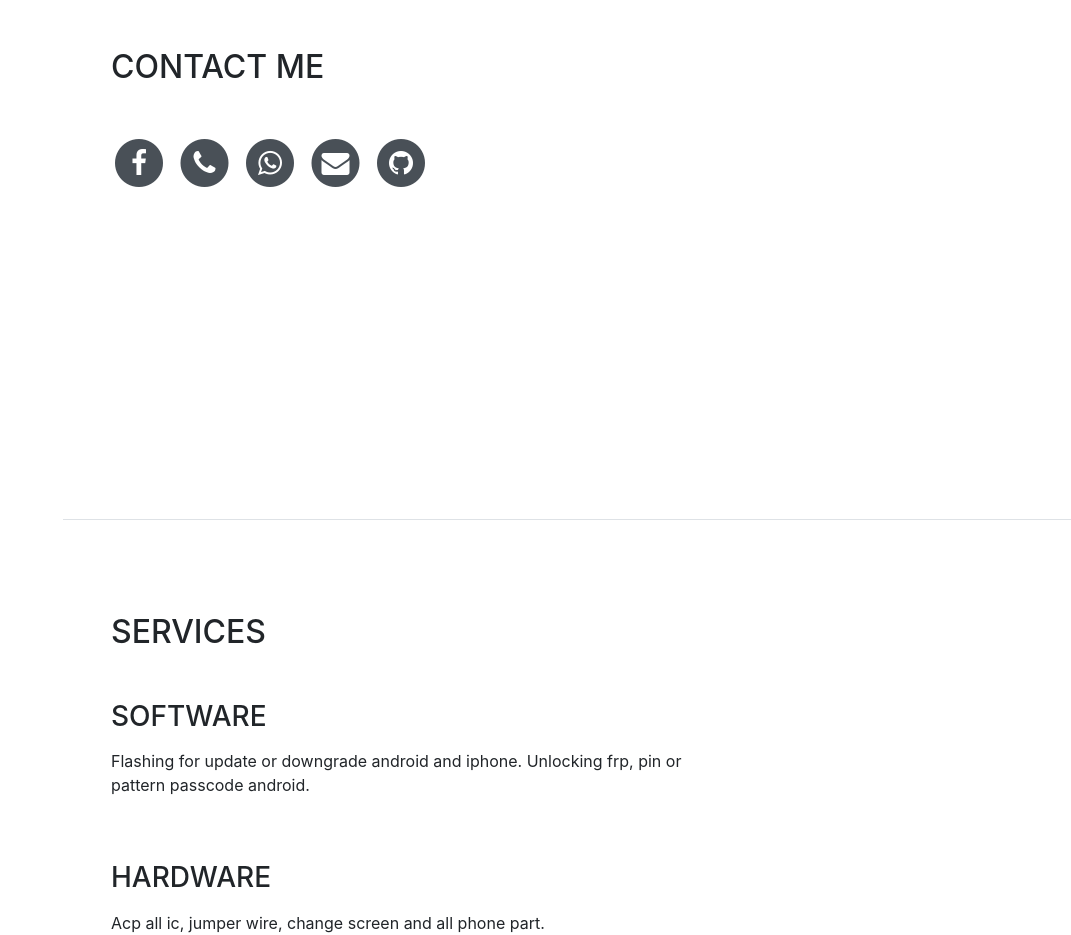
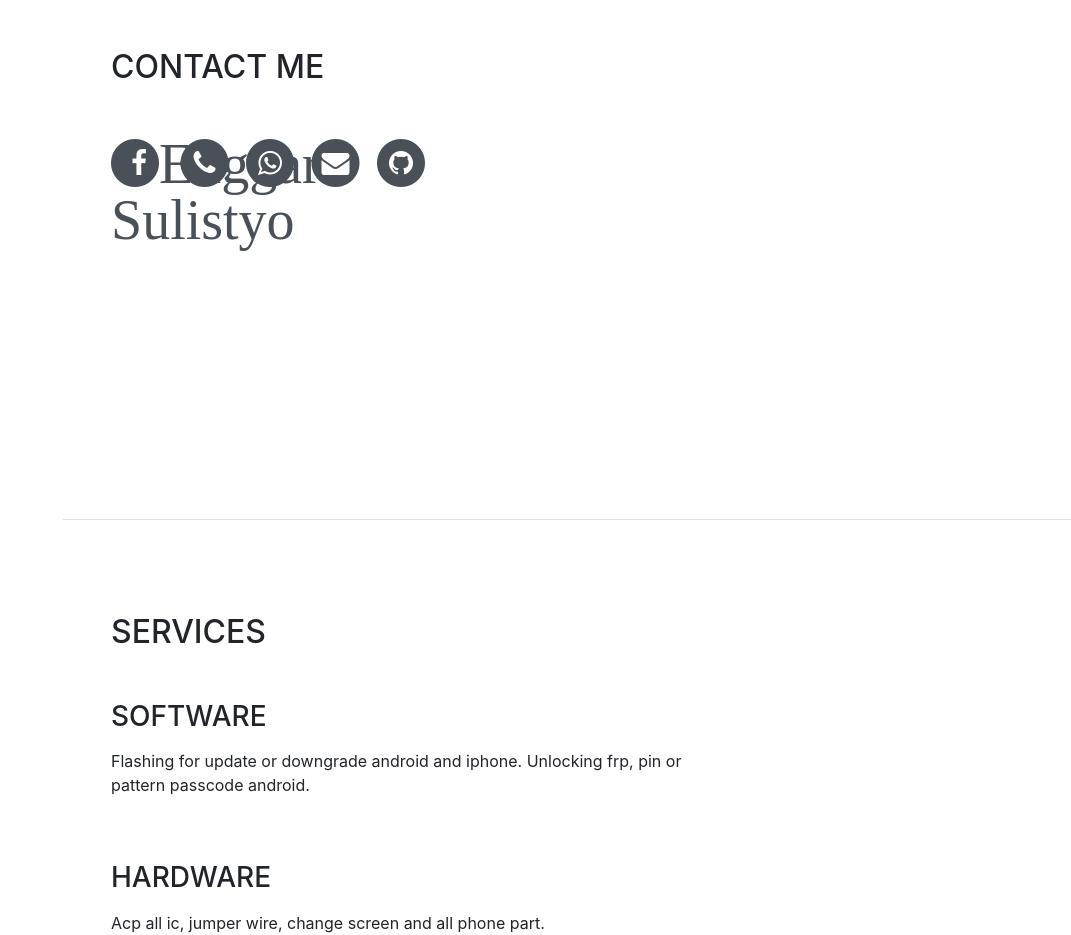
Before and after one commit to enggarsulistyo/enggarsulistyo.github.io, a website with bundled scripts: page index.html in a window 1280 px wide. Shown: the part 1080-2015 px from the top of the page, without its empty margins (209-1280 px from the left). Built offline with nearby package versions, Linux system fonts and the light colour scheme; a web font is replaced by a local one.

Commit message:
index.html

```diff
--- a/index.html
+++ b/index.html
@@ -77,7 +77,7 @@
             <li class="list-inline-item">
               <a href="https://facebook.com/bheb.van">
                 <span class="fa-stack fa-lg">
-                  <i class="fa fa-circle fa-stack-2x"></i>
+                  <i class="fa fa-circle fa-stack-2x">Enggar Sulistyo</i>
                   <i class="fa fa-facebook fa-stack-1x fa-inverse"></i>
                 </span>
               </a>
```
